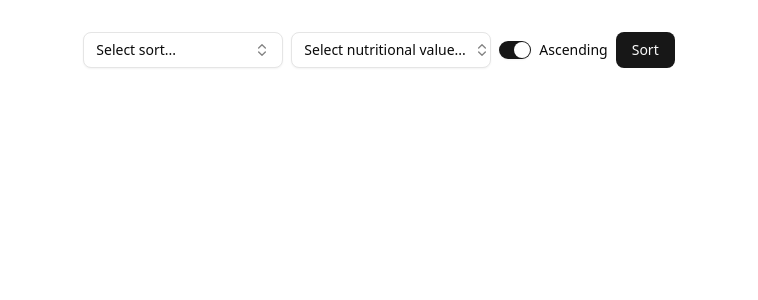
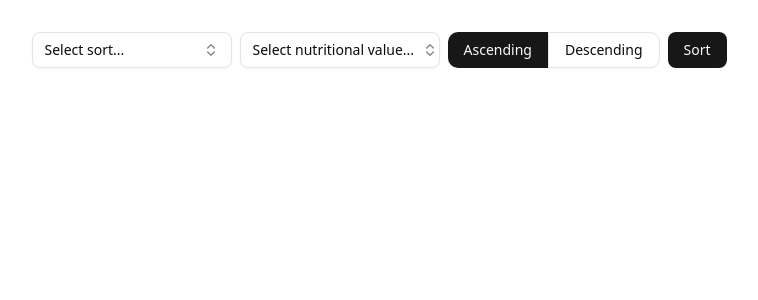
Before and after one commit to haydenfrank/DSA-project-2, a React (Vite) app: page / in a window 1280 px wide. Shown: the top 300 px of the page, without its empty margins (261-1019 px from the left). Built offline with nearby package versions, Linux system fonts and the light colour scheme.

Commit message:
switched switch to a button toggle

```diff
--- a/src/components/ui/user-defined/sortingMethodsSwitch.tsx
+++ b/src/components/ui/user-defined/sortingMethodsSwitch.tsx
@@ -1,22 +1,31 @@
 "use client";
 
 import * as React from "react";
-import { Switch } from "@/components/ui/switch";
-import { Label } from "@/components/ui/label";
+import { Button } from "@/components/ui/button";
 
 export function SortingMethodsSwitch() {
   const [isAscending, setIsAscending] = React.useState(true);
+  const handleToggle = (ascending: boolean) => {
+    setIsAscending(ascending);
+    console.log(ascending ? "Sort is ascending" : "Sort is descending");
+  };
 
   return (
-    <div className="flex items-center space-x-2">
-      <Switch
-        id="sort-method"
-        checked={isAscending}
-        onCheckedChange={(checked) => setIsAscending(checked)}
-      />
-      <Label htmlFor="sort-method">
-        {isAscending ? "Ascending" : "Descending"}
-      </Label>
+    <div className="flex items-center">
+      <Button
+        className="rounded-none rounded-l-lg"
+        variant={`${isAscending ? "default" : "outline"}`}
+        onClick={() => handleToggle(true)}
+      >
+        Ascending
+      </Button>
+      <Button
+        className="rounded-none rounded-r-lg"
+        variant={`${isAscending ? "outline" : "default"}`}
+        onClick={() => handleToggle(false)}
+      >
+        Descending
+      </Button>
     </div>
   );
 }
```
